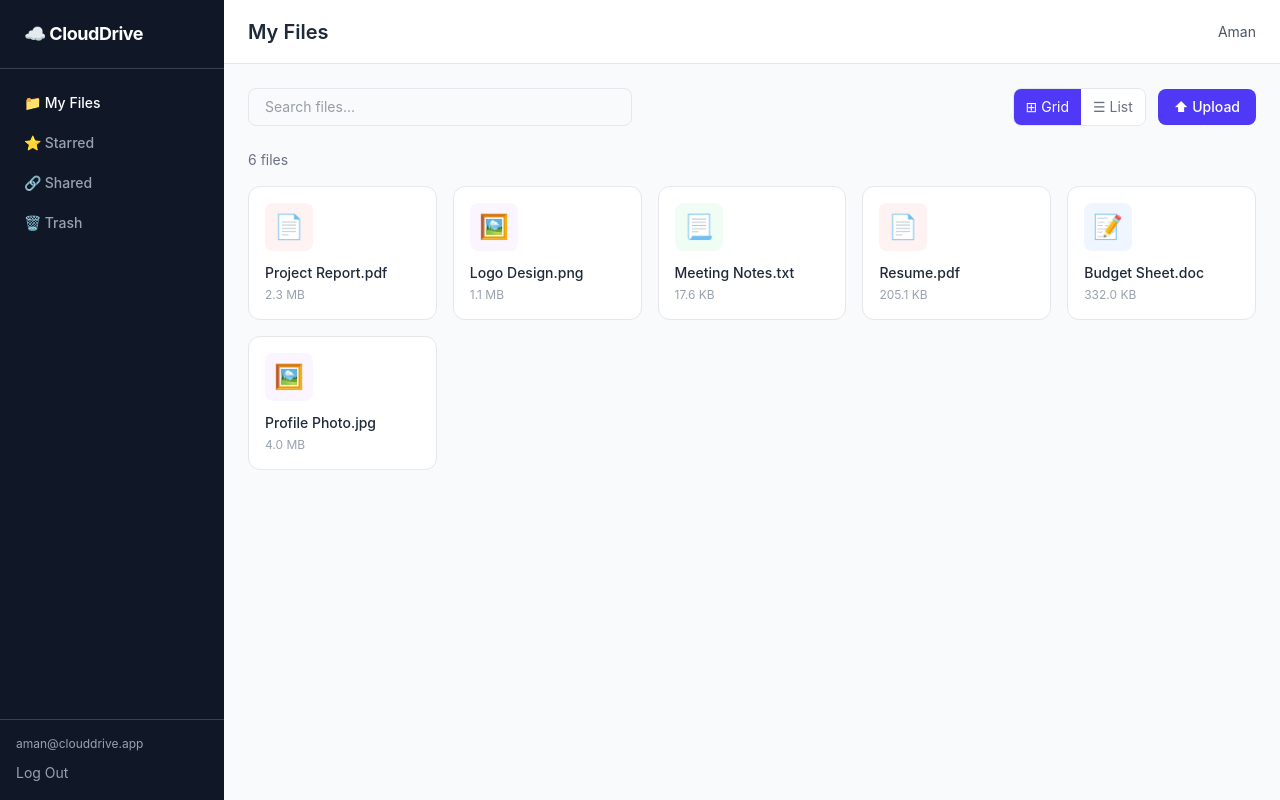
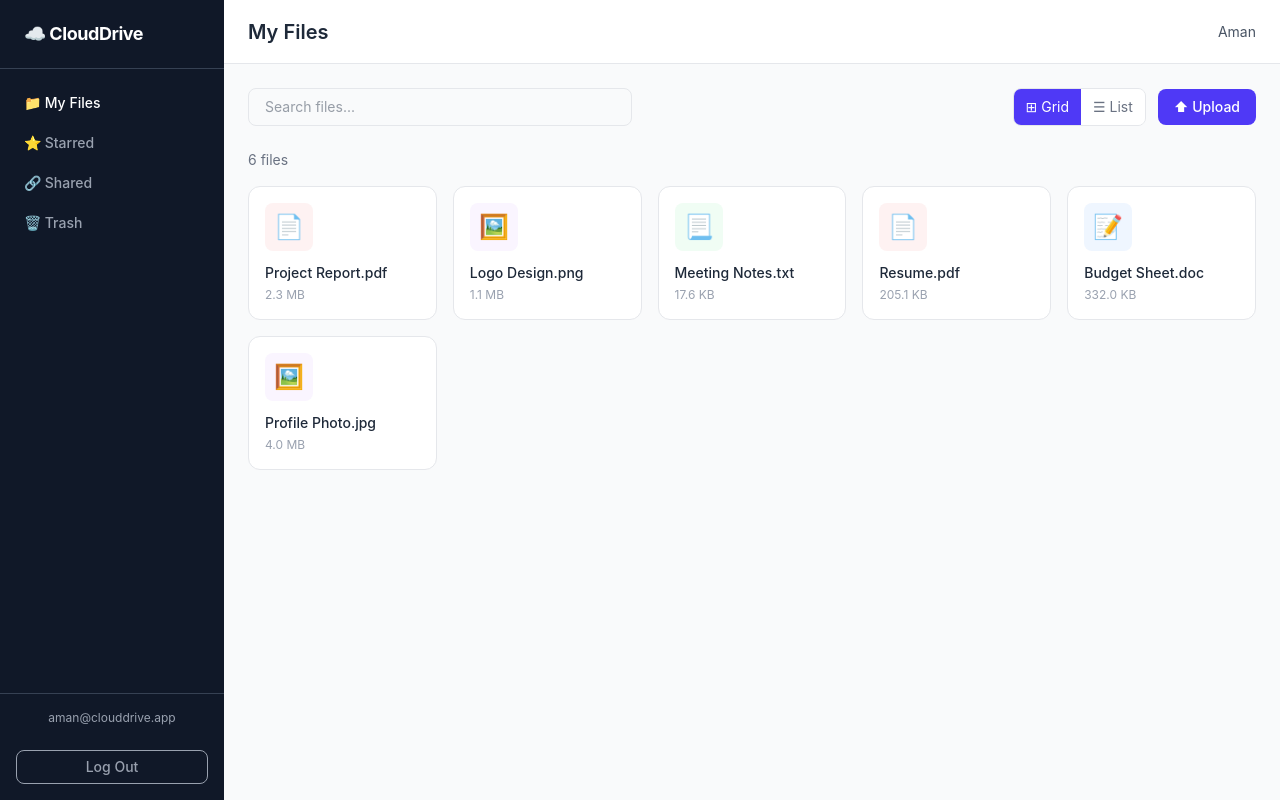
Before and after one commit to Aman-363/Cloud-Drive, a React (Vite) app: page /dashboard in a window 1280 px wide. Built offline with nearby package versions, Linux system fonts and the light colour scheme; sample sign-in values are in the browser's storage.

Commit message:
enahced dashboard view and fix red loading page issue

```diff
--- a/src/index.css
+++ b/src/index.css
@@ -1,5 +1 @@
 @import "tailwindcss";
-
-body {
-  background: red !important;
-}
--- a/src/layouts/DashboardLayout.jsx
+++ b/src/layouts/DashboardLayout.jsx
@@ -57,13 +57,30 @@ function DashboardLayout() {
 
         {/* User info at bottom */}
         <div className="px-4 py-4 border-t border-gray-700">
-          <p className="text-xs text-gray-400 mb-2 truncate">{user?.email}</p>
-          <button
-            onClick={logout}
-            className="w-full text-left text-sm text-gray-400 hover:text-red-400 transition"
-          >
-            Log Out
-          </button>
+          <p className="text-xs text-gray-400 mb-6 truncate text-center">{user?.email}</p>
+
+           <button
+  onClick={logout}
+  className="
+    w-full
+
+    border
+    flex items-center
+    px-3 py-1.5
+    justify-center
+    text-sm font-medium
+    text-gray-400
+    rounded-lg
+    hover:bg-red-500/10
+    hover:text-red-400
+    transition-colors
+    duration-200
+
+  "
+>
+   Log Out
+</button>
+
         </div>
       </div>
 
```
